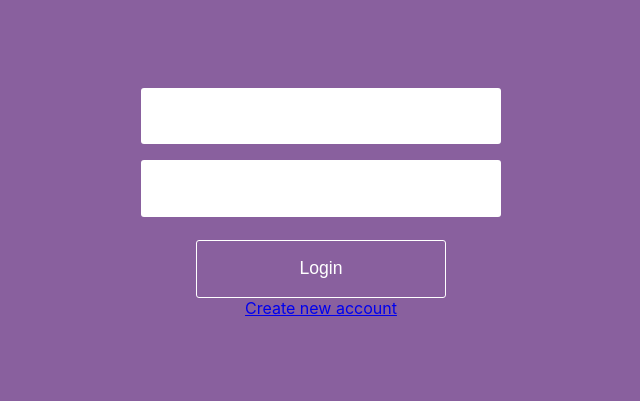
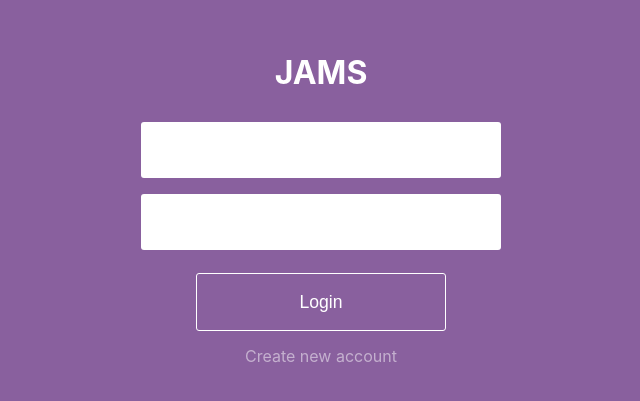
Before and after one commit to FLIU253/Job-application-management-system, a React (Create React App) app in the folder frontend/: page /login in a window 1280 px wide. Shown: the part 121-522 px from the top of the page, without its empty margins (319-959 px from the left). Built offline with nearby package versions, Linux system fonts and the light colour scheme.

Commit message:
added form input component

```diff
--- a/frontend/src/App.js
+++ b/frontend/src/App.js
@@ -2,6 +2,7 @@ import React, {Component} from 'react';
 import './App.css';
 import HomePage from './pages/homepage.component';
 import Login from './pages/login.component';
+import Register from './pages/register.component';
 
 export default class App extends Component{
   render() {
--- /dev/null
+++ b/frontend/src/components/form-input.component.jsx
@@ -0,0 +1,22 @@
+import React from 'react';
+import styled from 'styled-components';
+
+const InputSection = styled.input`
+  border-radius: 3px;
+  box-shadow: none;
+  border: 0px none;
+  width: 325px;
+  padding: 1em 1em;
+  font-size: 1.1em;
+`;
+
+const FormInput = ({handleChange, label, ...otherProps}) => (
+    <div>
+        <InputSection onChange = {handleChange} {...otherProps}/>
+        {
+            label ? <label>{label}</label> : null
+        }
+    </div>
+)
+
+export default FormInput;
--- a/frontend/src/pages/login.component.jsx
+++ b/frontend/src/pages/login.component.jsx
@@ -1,5 +1,6 @@
 import React from 'react';
 import styled from 'styled-components';
+import FormInput from '../components/form-input.component';
 
 const Login = styled.div`
   display: flex;
@@ -8,14 +9,6 @@ const Login = styled.div`
   align-items: center;
   text-align: center;
   min-height: 80vh;
-`;
-const InputSection = styled.input`
-  border-radius: 3px;
-  box-shadow: none;
-  border: 0px none;
-  width: 325px;
-  padding: 1em 1em;
-  font-size: 1.1em;
 `;
 
 const SignInButton = styled.button`
@@ -29,17 +22,31 @@ const SignInButton = styled.button`
   border-radius: 3px;
   cursor: pointer;
   margin-top: 15px;
+  margin-bottom: 15px;
+  :hover{
+    background: #fff;
+    color: #89609E;
+  }
+`;
+
+const CreateAccLink = styled.a`
+  color: rgba(255, 255, 255, 0.5);
+  text-decoration: none;
+  :hover{
+    color: #fff;
+  }
 `;
 const LoginPage = () => (
   <Login>
+      <h1 style = {{color: '#fff'}}>JAMS</h1>
       <div style = {{margin: '0.5em 0'}}>
-      <InputSection type="email" required/>
+      <FormInput type="email" required name="email"/>
       </div>
       <div style = {{margin: '0.5em 0'}}>
-      <InputSection type="password" required/>
+      <FormInput type="password" required name = "password"/>
       </div>
       <SignInButton>Login</SignInButton>
-      <a href="/">Create new account</a>
+      <CreateAccLink href="/">Create new account</CreateAccLink>
   </Login>
 );
 
--- /dev/null
+++ b/frontend/src/pages/register.component.jsx
@@ -0,0 +1,8 @@
+import React from 'react';
+
+const Register = () => {
+
+    return <div>Register</div>;
+}
+
+export default Register;
--- /dev/null
+++ b/frontend/src/redux/actions/types.js
@@ -0,0 +1,2 @@
+export const REGISTER_SUCCESS = 'REGISTER_SUCCESS';
+export const REGISTER_FAIL = 'REGISTER_FAIL';
--- /dev/null
+++ b/frontend/src/redux/reducers/auth.js
@@ -0,0 +1,38 @@
+import {
+    REGISTER_SUCCESS,
+    REGISTER_FAIL
+} from '../actions/types';
+
+
+const initialState = {
+    token: localStorage.getItem('token'),
+    isAuthenticated: null,
+    loading: true,
+    user: null
+};
+
+export default function(state = initialState, action) {
+
+    const {type, payload} = action;
+
+    switch(type){
+        case REGISTER_SUCCESS:
+            localStorage.setItem('token', payload.token);
+            return{
+                ...state,
+                ...payload,
+                isAuthenticated: true,
+                loading: false
+            }
+        case REGISTER_FAIL:
+            localStorage.removeItem('token');
+            return{
+                ...state,
+                token:  null,
+                isAuthenticated: false,
+                loading: false
+            }
+        default:
+            return state;
+    }
+}
--- a/frontend/src/redux/reducers/index.js
+++ b/frontend/src/redux/reducers/index.js
@@ -1,5 +1,6 @@
 import {combineReducers} from 'redux';
+import auth from './auth';
 
 export default combineReducers({
-
+    auth
 });
```
Also changed, not shown: frontend/src/redux/actions/auth.js (added, +27 -0 lines).
